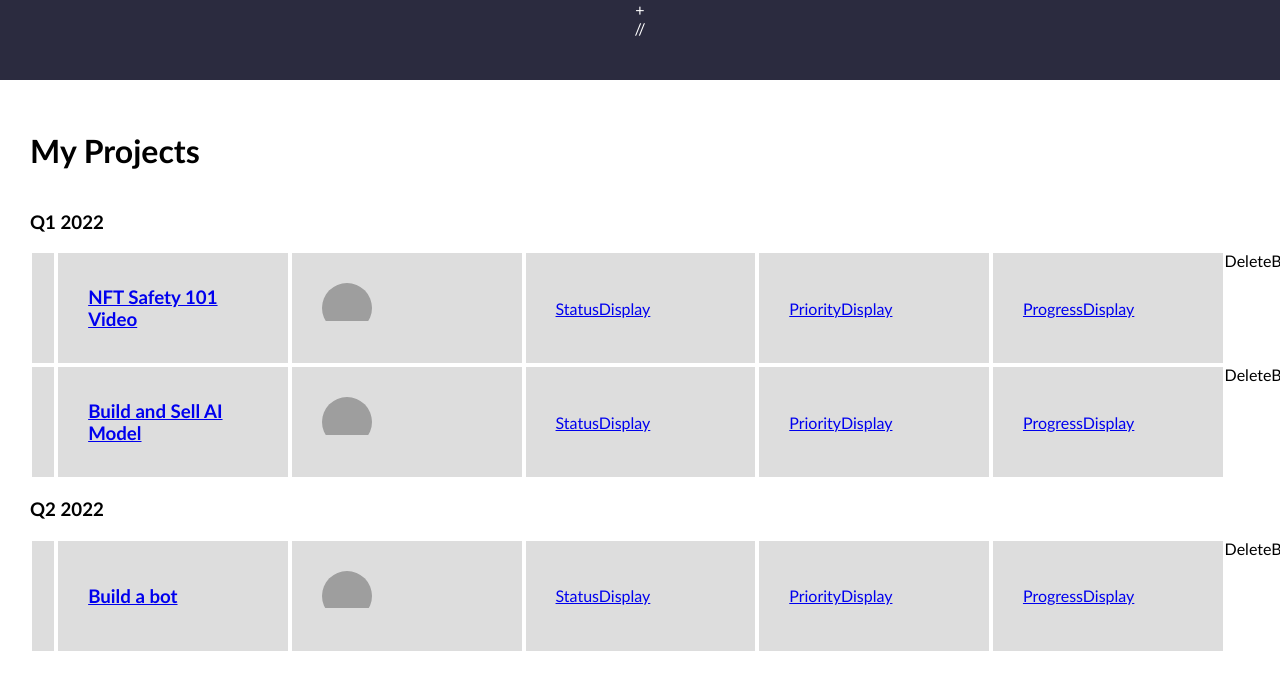
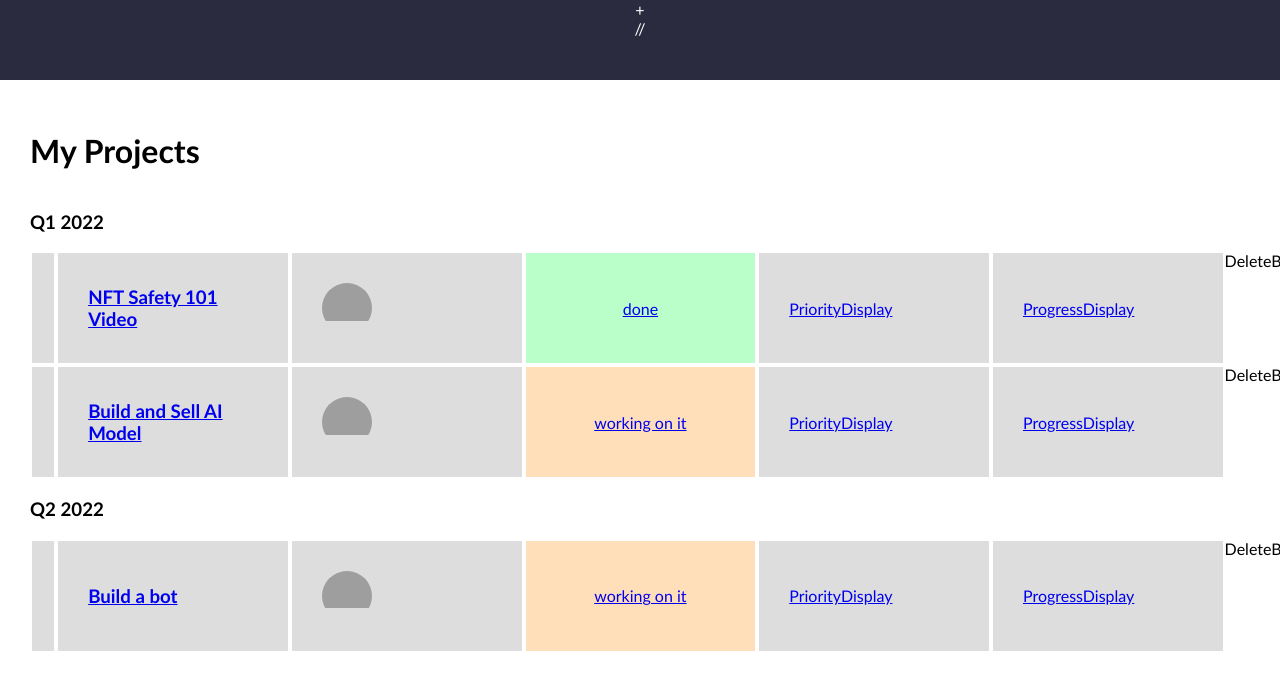
Before and after one commit to DashaDasha88/see-ar-em, a React (Create React App) app: page / in a window 1280 px wide. Shown: the top 690 px of the page. Built offline with nearby package versions, Linux system fonts and the light colour scheme; grey boxes are pictures that could not be loaded.

Commit message:
add status display

```diff
--- a/src/components/StatusDisplay.js
+++ b/src/components/StatusDisplay.js
@@ -1,7 +1,31 @@
-const StatusDisplay = () => {
+const StatusDisplay = ({status}) => {
+
+  const getColor = (status) => {
+    let color;
+
+    switch (status) {
+      case 'done':
+        color = 'rgb(186, 255, 201)'
+        break;
+      case 'working on it':
+        color = 'rgb(255, 223, 186)'
+        break;
+      case 'working on it':
+        color = 'rgb(255, 179, 186)'
+        break;
+      default:
+        color = 'rgb(186, 225, 255)'
+    }
+
+    return color;
+  }
+
   return (
-    <div> StatusDisplay</div>
+    <div className="status-display" style={{ backgroundColor: getColor(status)}}>
+      {status}
+    </div>
   )
+
 }
 
 export default StatusDisplay;
--- a/src/components/TicketCard.js
+++ b/src/components/TicketCard.js
@@ -12,7 +12,7 @@
       <div className="ticket-color"></div>
         <h3>{ticket.title}</h3>
         <AvatarDisplay ticket={ticket} />
-        <StatusDisplay/>
+        <StatusDisplay status={ticket.status} />
         <PriorityDisplay/>
         <ProgressDisplay/>
       </Link>
--- a/src/index.css
+++ b/src/index.css
@@ -78,3 +78,8 @@
 .ticket-card .img-container img {
   width: 100%;
 }
+
+.ticket-card .status-display {
+  display: flex;
+  justify-content: center;
+}
```
